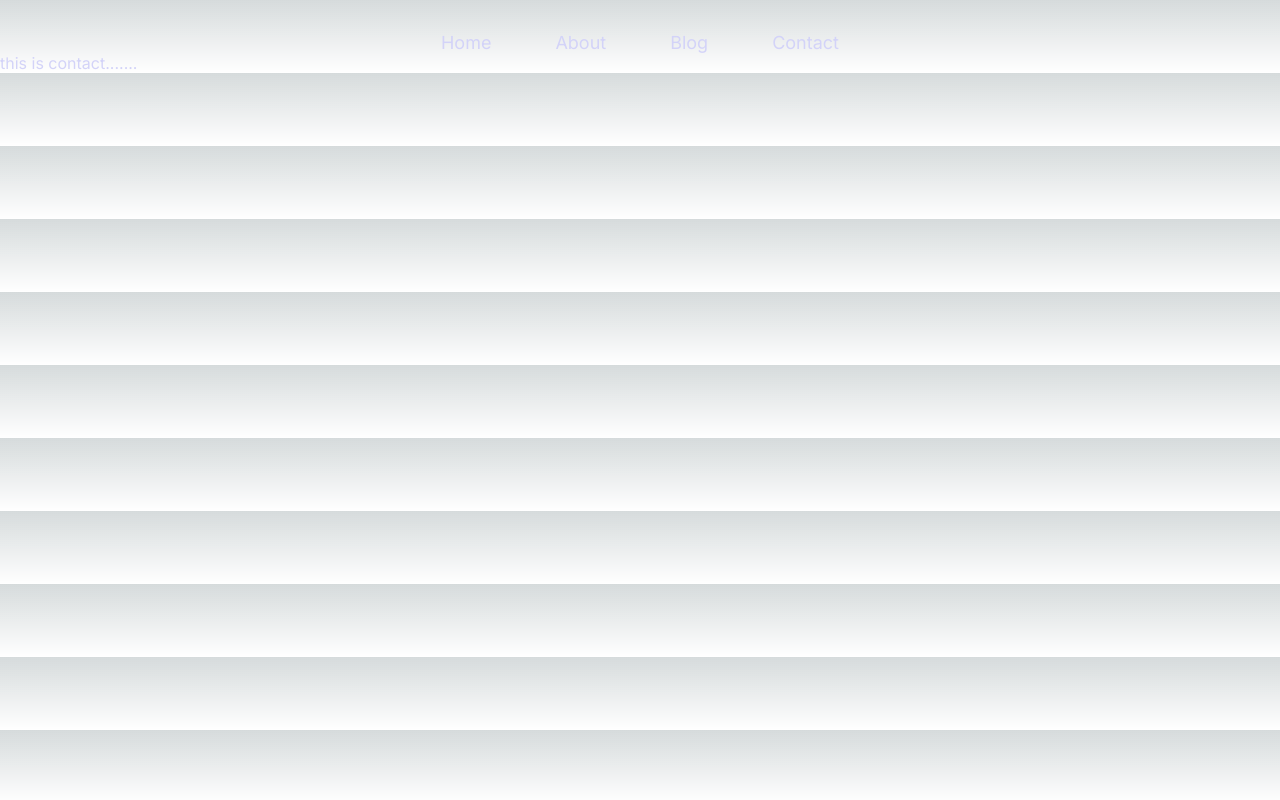
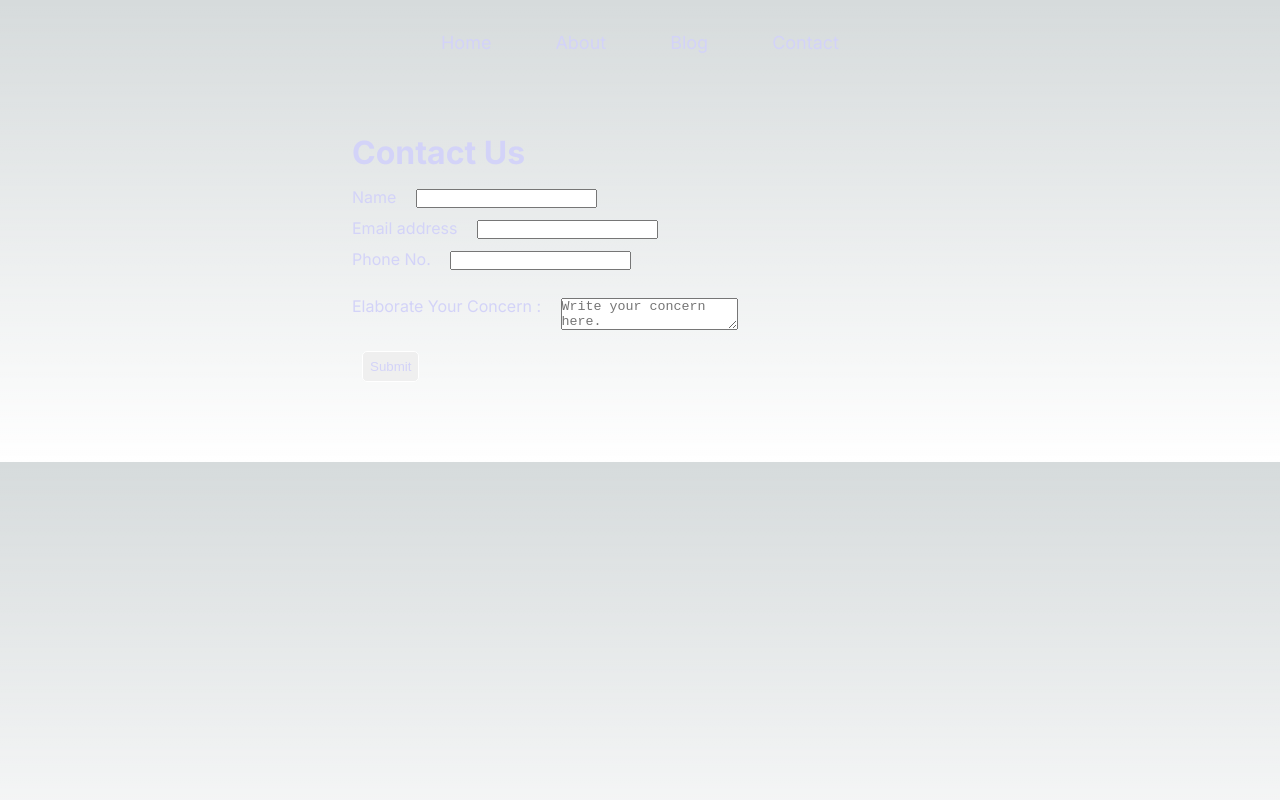
Before and after one commit to anshgupta6031/Hunting_Coder-A_Coding_Blog_Platform, a Next.js app: page /contact in a window 1280 px wide. Built offline with nearby package versions, Linux system fonts and the light colour scheme.

Commit message:
video 26 completed

```diff
--- a/app/contact/page.js
+++ b/app/contact/page.js
@@ -1,20 +1,83 @@
-
+"use client"
 
 
 
 import Script from 'next/script'
-import React from 'react'
+import React, { useState } from 'react'
+import styles from "./page.module.css"
+
 
 export default function Contact() {
+
+    const [name, setName] = useState("")
+    const [email, setEmail] = useState("")
+    const [phone, setPhone] = useState("")
+    const [description, setDescription] = useState("")
+
+
+    const handleSubmit = async (e)=>{
+        e.preventDefault()
+
+        const data = {name, email, phone, description}
+
+        await fetch("http://localhost:3000/api/postcontact", {
+            method: "POST",
+
+            headers: {
+                "Content-Type": "application/json",
+            },
+
+            body: JSON.stringify(data)
+        })
+
+        alert("Concern raised successfully...")
+
+        setName("")
+        setEmail("")
+        setPhone("")
+        setDescription("")
+    }
+
+    const handleChange = (e)=>{
+        if(e.target.name === "name") setName(e.target.value)
+        if(e.target.name === "email") setEmail(e.target.value)
+        if(e.target.name === "phone") setPhone(e.target.value)
+        if(e.target.name === "description") setDescription(e.target.value)
+    }
+
     return (
-        <div>
-            <Script strategy='lazyOnload'>
+        <div className={styles.container}>
+            {/* <Script strategy='lazyOnload'>
                 {`
                     alert("welcome to contacts")
                 `}
-            </Script>
+            </Script> */}
 
-            this is contact.......
+            <h1 className={styles.heading}>Contact Us</h1>
+
+            <form onSubmit={handleSubmit}>
+                <div className={styles.mb3}>
+                    <label htmlFor="name" className={styles.formlabel}>Name </label>
+                    <input type="text" id="name" name='name' onChange={handleChange} value={name} aria-describedby="emailHelp" />
+                </div>
+
+                <div className={styles.mb3}>
+                    <label htmlFor="email" className={styles.formlabel}>Email address </label>
+                    <input type="email" id="email" name='email' onChange={handleChange} value={email} aria-describedby="emailHelp" />
+                </div>
+
+                <div className={styles.mb3}>
+                    <label htmlFor="phone" className={styles.formlabel}>Phone No. </label>
+                    <input type="number" id="phone" name='phone' onChange={handleChange} value={phone} aria-describedby="emailHelp" />
+                </div>
+
+                <div className={styles.mb3}>
+                    <label className={styles.formlabel} htmlFor="description">Elaborate Your Concern : </label>
+                    <textarea className={styles.textarea} onChange={handleChange} value={description} placeholder="Write your concern here." id="description" name='description'></textarea>
+                </div>
+
+                <button type="submit" className={styles.btn}>Submit</button>
+            </form>
         </div>
     )
 }
@@ -22,7 +85,7 @@ export default function Contact() {
 
 
 
-export const metadata = {                           //  we can add this to give specific title and description for every individual page.....
-    title: "Contacts - Hunting Coder",
-    description: "How you can reach us.",
-}
+// export const metadata = {                           //  we can add this to give specific title and description for every individual page.....
+//     title: "Contacts - Hunting Coder",
+//     description: "How you can reach us.",
+// }
--- /dev/null
+++ b/app/contact/page.module.css
@@ -0,0 +1,33 @@
+
+
+
+
+.container{
+    max-width: 45vw;
+    margin: 5rem auto;
+}
+
+.heading{
+    margin-bottom: 15px;
+}
+
+.mb3{
+    margin-bottom: 10px;
+}
+
+.formlabel{
+    margin-right: 15px;
+}
+
+.textarea{
+    position: relative;
+    top: 18px;
+}
+
+.btn{
+    padding: 7px;
+    border-radius: 5px;
+    border: 1px solid white;
+    margin-top: 25px;
+    margin-left: 10px;
+}
--- a/contactdata/1.json
+++ /dev/null
@@ -1 +0,0 @@
-{"name":"Ansh gupta","phone":"7896541236","email":"abcd@1234.com","description":"dbskjsjbfjjfkjbfsf"}
--- a/contactdata/2.json
+++ /dev/null
@@ -1 +0,0 @@
-{"name":"Ansh gupta","phone":"7896541236","email":"abcd@1234.com","description":"dbskjsjbfjjfkjbfsf"}
```
